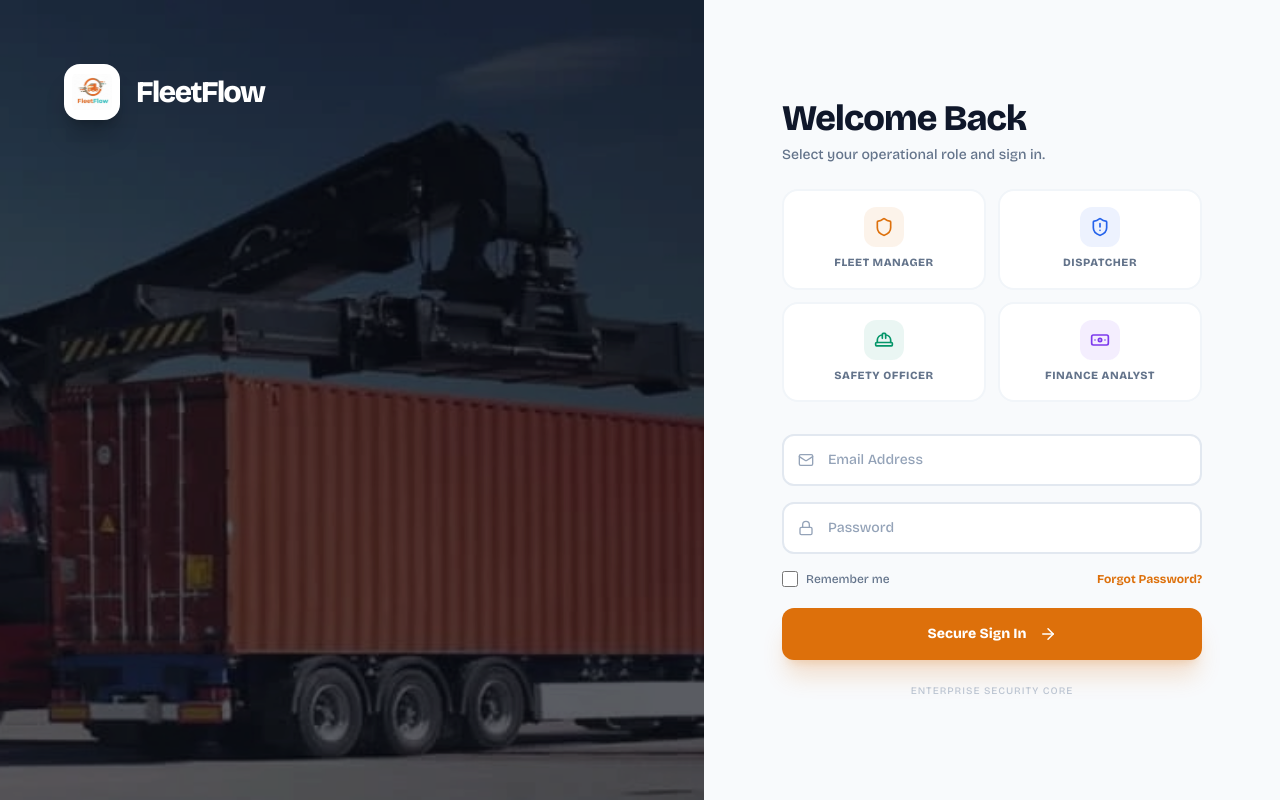
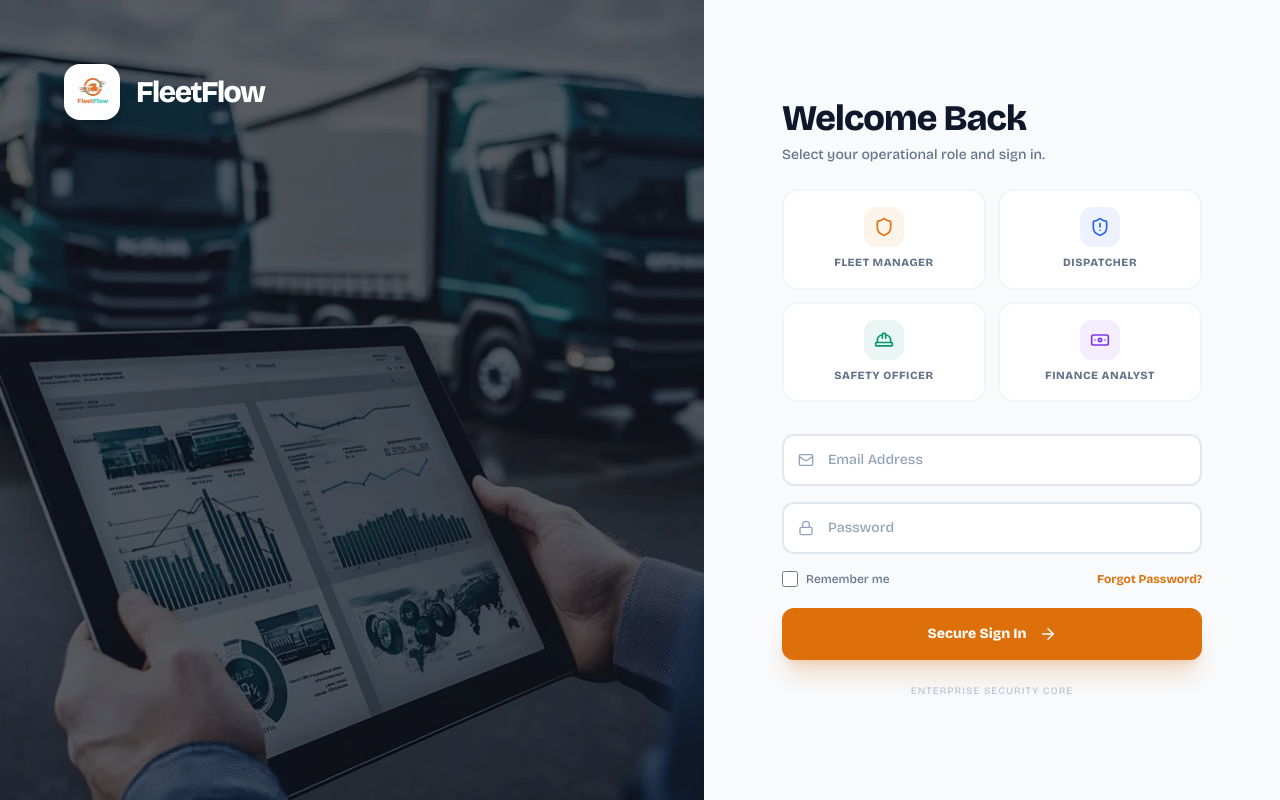
Before and after one commit to its-rudr/odoo-x-Vidhyapeeth, a React (Vite) app in the folder frontend/: page /login in a window 1280 px wide. Built offline with nearby package versions, Linux system fonts and the light colour scheme; the HTML template or start-up script is replaced by a standard one.

Commit message:
image updated

```diff
--- a/frontend/src/pages/Login.jsx
+++ b/frontend/src/pages/Login.jsx
@@ -51,7 +51,7 @@ export default function Login() {
       <div className="hidden md:flex md:w-1/2 lg:w-[55%] h-full relative overflow-hidden bg-slate-900">
         <div className="absolute inset-0 z-0 opacity-60"
              style={{
-               backgroundImage: 'url("/Images/truck.webp")',
+               backgroundImage: 'url("/Images/analysis.jpg")',
                backgroundSize: 'cover',
                backgroundPosition: 'center',
                backgroundRepeat: 'no-repeat',
```
Also changed, not shown: frontend/public/Images/analysis.jpg (added).
